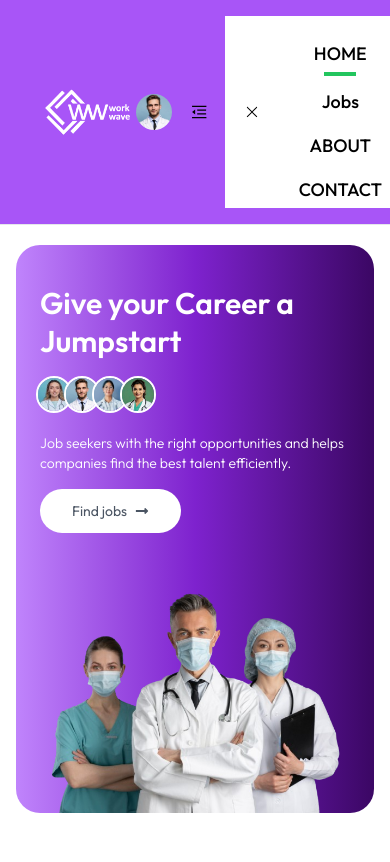
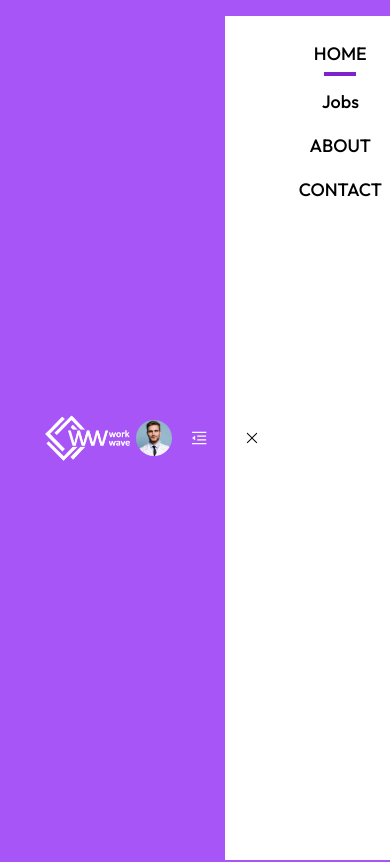
Before and after one commit to Anuda66/Work-Wave-job-posting, a React (Vite) app in the folder Client/: page / in a window 390 px wide. Shown: the top 862 px of the page. Built offline with nearby package versions, Linux system fonts and the light colour scheme.

Commit message:
cnage nav nar ui.

```diff
--- a/Client/src/Components/Header.jsx
+++ b/Client/src/Components/Header.jsx
@@ -3,7 +3,7 @@ import prof1 from "../assets/prof1.jpg";
 import prof2 from "../assets/prof2.jpg";
 import prof3 from "../assets/prof3.jpg";
 import prof4 from "../assets/prof4.jpg";
-import hederIMAGE from "../assets/doc.png";
+import heder from "../assets/heder.png"
 
 import { FaLongArrowAltRight } from "react-icons/fa";
 
@@ -59,7 +59,7 @@ function Header() {
       <div className="relative md:w-1/2">
        <img
           className="bottom-0 w-full h-auto rounded-lg md:absolute "
-          src={hederIMAGE}
+          src={heder}
           alt="Heder Image"
         />
       </div>
--- a/Client/src/Components/Nav.jsx
+++ b/Client/src/Components/Nav.jsx
@@ -47,7 +47,7 @@ function Nav() {
                 src={profileImage}
                 alt="profile image"
               />
-              <MdOutlineArrowDropDown />
+              <MdOutlineArrowDropDown className="text-white"/>
               <div className="absolute top-0 right-0 z-20 hidden text-base font-medium text-gray-500 pt-14 group-hover:block">
                 <div className="flex flex-col gap-4 p-4 bg-white border rounded-lg shadow-lg min-w-48">
                   <p
@@ -84,19 +84,19 @@ function Nav() {
           ) : (
             <button
               onClick={() => navigate("/login")}
-              className="hidden px-8 py-3 font-light text-white transition duration-300 ease-in-out delay-150 bg-purple-500 rounded-full md:block hover:-translate-y-1 hover:scale-110 hover:bg-purple-700 hover:shadow-lg"
+              className="hidden px-8 py-3 font-light transition duration-300 ease-in-out delay-150 bg-white rounded-full text-purple-700r md:block hover:-translate-y-1 hover:scale-110 hover:bg-purple-700 hover:shadow-lg hover:text-white"
             >
               Create Eccount
             </button>
           )}
           <AiOutlineMenuFold
             onClick={() => setShowMenu(true)}
-            className="w-auto h-7 md:hidden"
+            className="w-auto text-white h-7 md:hidden"
           />
           {/* mobile menu -----------------------*/}
           <div
             className={`${
-              showMenu ? "flex w-full" : "h-0 w-0"
+              showMenu ? "flex w-full h-screen" : "h-0 w-0"
             } md:hidden right-0 top-0 bottom-0 z-20 overflow-hidden bg-white transition-all`}
           >
             <div className="flex items-center justify-between px-5 py-6 ">
@@ -105,19 +105,19 @@ function Nav() {
             <ul className="flex flex-col items-center gap-2 px-5 mt-5 text-lg font-medium">
               <NavLink to={"/"}>
                 <li className="py-1">HOME</li>
-                <hr className="hidden w-3/5 h-1 m-auto bg-green-500 border-none outline-none" />
+                <hr className="hidden w-3/5 h-1 m-auto bg-purple-700 border-none outline-none" />
               </NavLink>
               <NavLink to={"/jobs"}>
                 <li className="py-1">Jobs</li>
-                <hr className="hidden w-3/5 h-1 m-auto bg-green-500 border-none outline-none" />
+                <hr className="hidden w-3/5 h-1 m-auto bg-purple-700 border-none outline-none" />
               </NavLink>
               <NavLink to={"/about"}>
                 <li className="py-1">ABOUT</li>
-                <hr className="hidden w-3/5 h-1 m-auto bg-green-500 border-none outline-none" />
+                <hr className="hidden w-3/5 h-1 m-auto bg-purple-700 border-none outline-none" />
               </NavLink>
               <NavLink to={"/contact"}>
                 <li className="py-1">CONTACT</li>
-                <hr className="hidden w-3/5 h-1 m-auto bg-green-500 border-none outline-none" />
+                <hr className="hidden w-3/5 h-1 m-auto bg-purple-700 border-none outline-none" />
               </NavLink>
             </ul>
           </div>
```
Also changed, not shown: Client/src/assets/heder.png (added).
